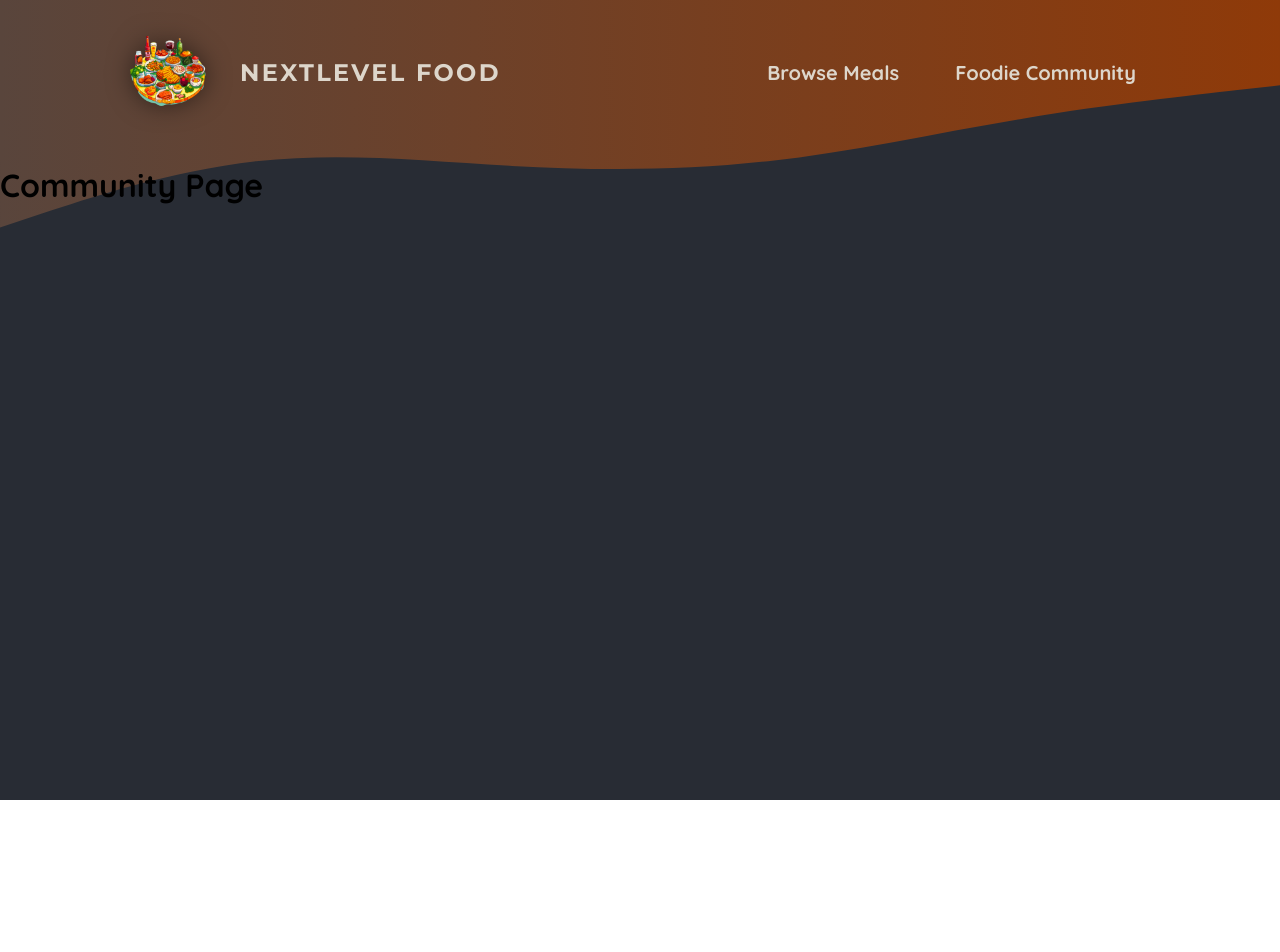
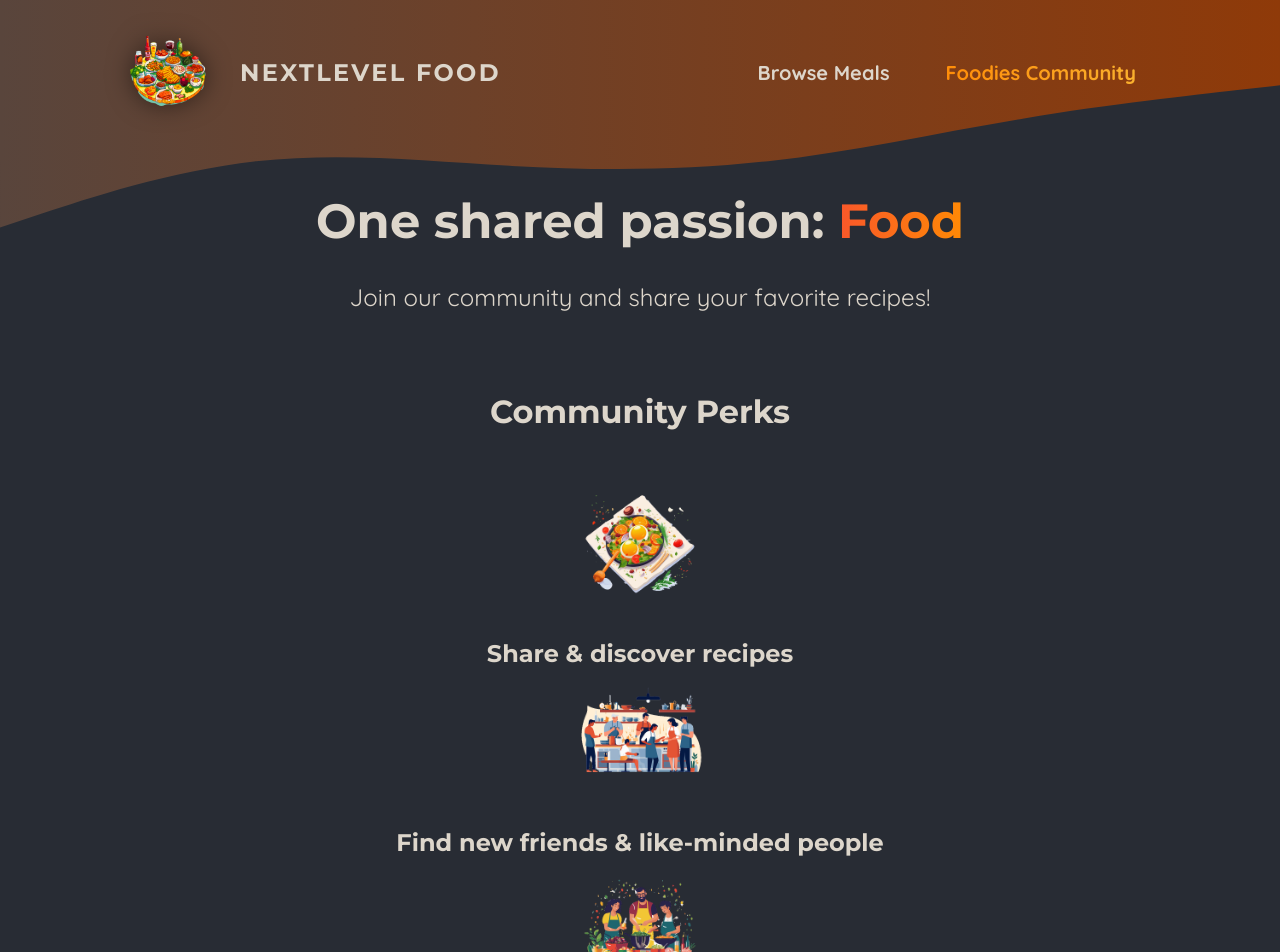
Before and after one commit to Tsung-Jen/next-project-foodie-app, a Next.js app: page /community in a window 1280 px wide. Shown: the top 952 px of the page. Before the commit the page ends 800 px from the top, so only its background shows below. Built offline with nearby package versions, Linux system fonts and the light colour scheme.

Commit message:
finish communityPage and outsourcing navLink as client component

```diff
--- a/app/community/page.js
+++ b/app/community/page.js
@@ -1,3 +1,40 @@
+import Image from "next/image";
+
+import mealIcon from "@/assets/icons/meal.png";
+import communityIcon from "@/assets/icons/community.png";
+import eventsIcon from "@/assets/icons/events.png";
+import classes from "./page.module.css";
+
 export default function CommunityPage() {
-  return <h1>Community Page</h1>;
+  return (
+    <>
+      <header className={classes.header}>
+        <h1>
+          One shared passion: <span className={classes.highlight}>Food</span>
+        </h1>
+        <p>Join our community and share your favorite recipes!</p>
+      </header>
+      <main className={classes.main}>
+        <h2>Community Perks</h2>
+
+        <ul className={classes.perks}>
+          <li>
+            <Image src={mealIcon} alt="A delicious meal" />
+            <p>Share & discover recipes</p>
+          </li>
+          <li>
+            <Image src={communityIcon} alt="A crowd of people, cooking" />
+            <p>Find new friends & like-minded people</p>
+          </li>
+          <li>
+            <Image
+              src={eventsIcon}
+              alt="A crowd of people at a cooking event"
+            />
+            <p>Participate in exclusive events</p>
+          </li>
+        </ul>
+      </main>
+    </>
+  );
 }
--- /dev/null
+++ b/app/community/page.module.css
@@ -0,0 +1,61 @@
+.header {
+  gap: 3rem;
+  margin: 3rem auto 5rem auto;
+  width: 90%;
+  max-width: 75rem;
+  color: #ddd6cb;
+  font-size: 1.5rem;
+  text-align: center;
+}
+
+.header h1 {
+  font-family: "Montserrat", sans-serif;
+}
+
+.highlight {
+  background: linear-gradient(90deg, #f9572a, #ff8a05);
+  background-clip: text;
+  -webkit-background-clip: text;
+  -webkit-text-fill-color: transparent;
+}
+
+.main {
+  width: 90%;
+  max-width: 40rem;
+  margin: 0 auto;
+  text-align: center;
+}
+
+.main h2 {
+  font-family: "Montserrat", sans-serif;
+  font-size: 2rem;
+  margin-bottom: 3rem;
+  color: #ddd6cb;
+}
+
+.perks {
+  list-style: none;
+  margin: 3rem 0;
+  padding: 0;
+}
+
+.perks li {
+  display: flex;
+  flex-direction: column;
+  align-items: center;
+  gap: 2rem;
+}
+
+.perks img {
+  width: 8rem;
+  height: 8rem;
+  object-fit: contain;
+}
+
+.perks p {
+  font-family: "Montserrat", sans-serif;
+  font-size: 1.5rem;
+  font-weight: bold;
+  margin: 0;
+  color: #ddd6cb;
+}
--- a/components/main-header/main-header.js
+++ b/components/main-header/main-header.js
@@ -5,6 +5,7 @@
 
 import classes from "./main-header.module.css";
 import MainHeaderBackground from "./main-header-background";
+import NavLink from "./nav-link";
 
 export default function MainHeader() {
   return (
@@ -19,10 +20,10 @@
         <nav className={classes.nav}>
           <ul>
             <li>
-              <Link href="/meals">Browse Meals</Link>
+              <NavLink href="/meals">Browse Meals</NavLink>
             </li>
             <li>
-              <Link href="/community">Foodie Community</Link>
+              <NavLink href="/community">Foodies Community</NavLink>
             </li>
           </ul>
         </nav>
--- a/components/main-header/main-header.module.css
+++ b/components/main-header/main-header.module.css
@@ -21,30 +21,6 @@
   font-size: 1.25rem;
 }
 
-.nav a {
-  text-decoration: none;
-  color: #ddd6cb;
-  font-weight: bold;
-  padding: 0.5rem 1rem;
-  border-radius: 0.5rem;
-}
-
-.nav a:hover,
-.nav a:active {
-  background: linear-gradient(90deg, #ff8a05, #f9b331);
-  background-clip: text;
-  -webkit-background-clip: text;
-  -webkit-text-fill-color: transparent;
-  text-shadow: 0 0 18px rgba(248, 190, 42, 0.8);
-}
-
-.active {
-  background: linear-gradient(90deg, #ff8a05, #f9b331);
-  background-clip: text;
-  -webkit-background-clip: text;
-  -webkit-text-fill-color: transparent;
-}
-
 .logo {
   display: flex;
   align-items: center;
@@ -53,7 +29,7 @@
   text-decoration: none;
   color: #ddd6cb;
   font-weight: bold;
-  font-family: 'Montserrat', sans-serif;
+  font-family: "Montserrat", sans-serif;
   letter-spacing: 0.15rem;
   text-transform: uppercase;
   font-size: 1.5rem;
--- /dev/null
+++ b/components/main-header/nav-link.js
@@ -0,0 +1,21 @@
+"use client";
+import Link from "next/link";
+import { usePathname } from "next/navigation";
+
+import classes from "./nav-link.module.css";
+
+export default function NavLink({ href, children }) {
+  const path = usePathname();
+  return (
+    <Link
+      href={href}
+      className={
+        path.startsWith(href)
+          ? `${classes.link} ${classes.active}`
+          : classes.link
+      }
+    >
+      {children}
+    </Link>
+  );
+}
--- /dev/null
+++ b/components/main-header/nav-link.module.css
@@ -0,0 +1,23 @@
+.active {
+  background: linear-gradient(90deg, #ff8a05, #f9b331);
+  background-clip: text;
+  -webkit-background-clip: text;
+  -webkit-text-fill-color: transparent;
+}
+
+.link {
+  text-decoration: none;
+  color: #ddd6cb;
+  font-weight: bold;
+  padding: 0.5rem 1rem;
+  border-radius: 0.5rem;
+}
+
+.link:hover,
+.link:active {
+  background: linear-gradient(90deg, #ff8a05, #f9b331);
+  background-clip: text;
+  -webkit-background-clip: text;
+  -webkit-text-fill-color: transparent;
+  text-shadow: 0 0 18px rgba(248, 190, 42, 0.8);
+}
```
